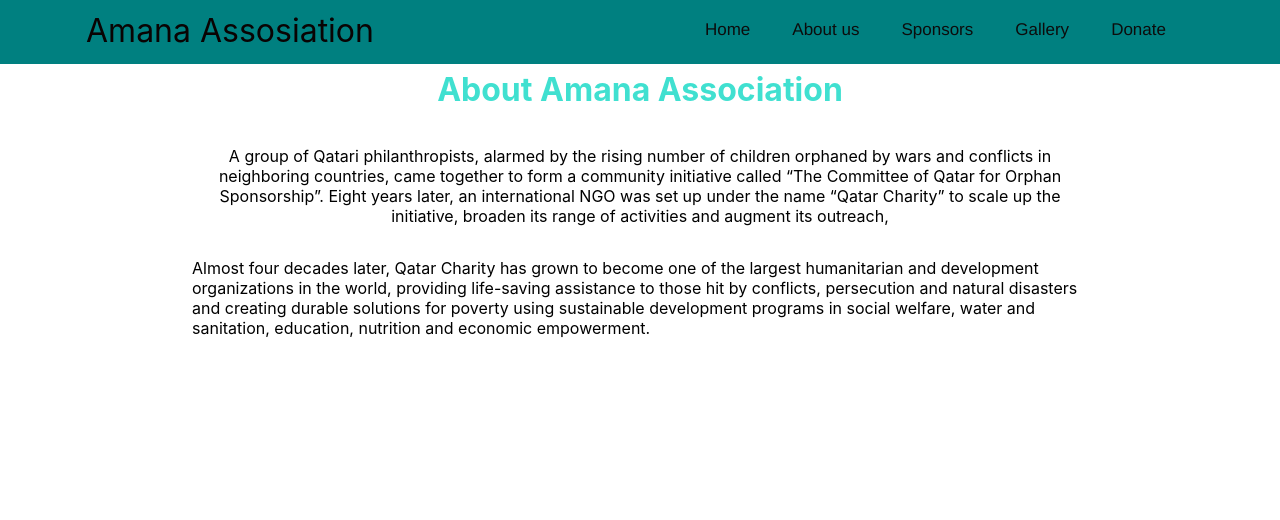
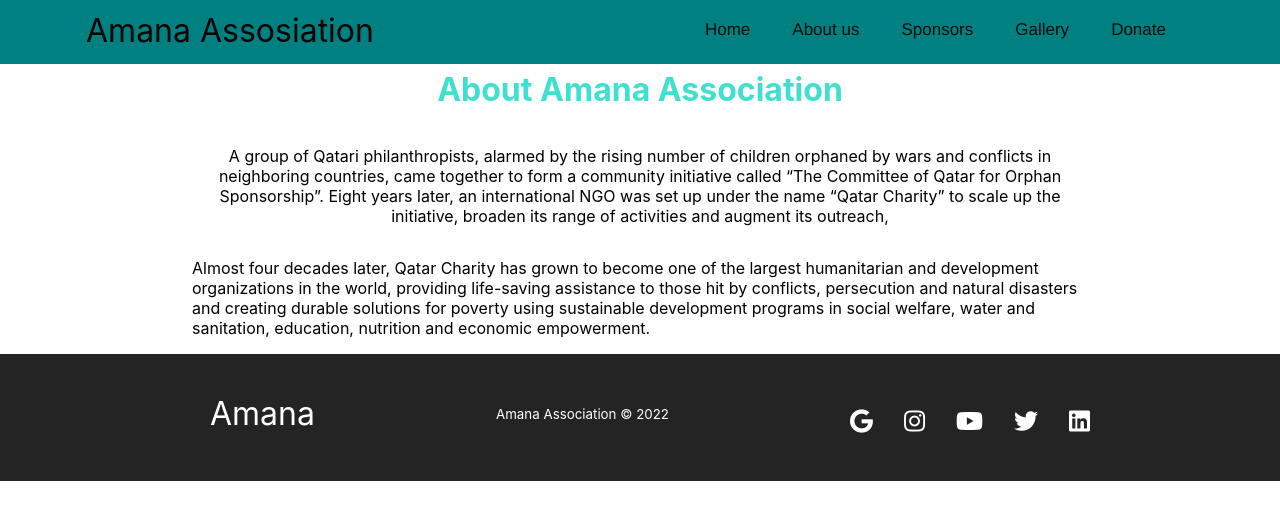
Before and after one commit to selehadin-cyber/Amana, a React (Create React App) app: page /aboutus in a window 1280 px wide. Shown: the top 520 px of the page. Built offline with nearby package versions, Linux system fonts and the light colour scheme.

Commit message:
footer added plus some improvments

```diff
--- a/src/App.js
+++ b/src/App.js
@@ -1,5 +1,6 @@
 import { BrowserRouter as HashRouter, Route, Routes} from "react-router-dom"
 import './App.css';
+import Footer from "./components/Footer";
 import { SliderData } from "./components/ImageData";
 import { ImageSlider } from "./components/ImageSlider";
 import Navbar from './components/Navbar';
@@ -17,7 +18,7 @@
         <Route path='/galeri' element={<Galeri />} />
         <Route path='/aboutus' element={<Aboutus />} />
         </Routes>
-
+        <Footer />
       </HashRouter>
     </>
   );
--- /dev/null
+++ b/src/components/Footer.css
@@ -0,0 +1,171 @@
+.footer-container {
+  background-color: #242424;
+  padding: 0rem 0 2rem 0;
+  display: flex;
+  flex-direction: column;
+  justify-content: center;
+  align-items: center;
+}
+
+.footer-subscription {
+  display: flex;
+  flex-direction: column;
+  justify-content: center;
+  align-items: center;
+  text-align: center;
+
+  margin-bottom: 24px;
+  padding: 24px;
+  color: #fff;
+}
+
+.footer-subscription > p {
+  font-family: 'Trebuchet MS', 'Lucida Sans Unicode', 'Lucida Grande',
+    'Lucida Sans', Arial, sans-serif;
+}
+
+.footer-subscription-heading {
+  margin-bottom: 24px;
+  font-size: 24px;
+}
+
+.footer-subscription-text {
+  margin-bottom: 24px;
+  font-size: 20px;
+}
+
+.footer-input {
+  padding: 8px 20px;
+  border-radius: 2px;
+  margin-right: 10px;
+  outline: none;
+  border: none;
+  font-size: 18px;
+  margin-bottom: 16px;
+  border: 1px solid #fff;
+}
+#Layer_2 {
+  fill: rgb(28, 140, 112);
+  width: 110px;
+  padding-top: 20px;
+
+}
+.footer-links {
+  width: 100%;
+  max-width: 1000px;
+  display: flex;
+  justify-content: center;
+}
+
+.footer-link-wrapper {
+  display: flex;
+}
+
+.footer-link-items {
+  display: flex;
+  flex-direction: column;
+  align-items: flex-start;
+  margin: 16px;
+  text-align: left;
+  width: 160px;
+  box-sizing: border-box;
+}
+
+.footer-link-items h2 {
+  margin-bottom: 16px;
+}
+
+.footer-link-items > h2 {
+  color: #fff;
+}
+
+.footer-link-items a {
+  color: #fff;
+  text-decoration: none;
+  margin-bottom: 0.5rem;
+}
+
+.footer-link-items a:hover {
+  color: #e9e9e9;
+  transition: 0.3s ease-out;
+}
+
+.footer-email-form h2 {
+  margin-bottom: 2rem;
+}
+
+.footer-input::placeholder {
+  color: #b1b1b1;
+}
+
+/* Social Icons */
+.social-icon-link {
+  color: #fff;
+  font-size: 24px;
+}
+
+.social-media {
+  max-width: 1000px;
+  width: 100%;
+}
+
+.social-media-wrap {
+  display: flex;
+  justify-content: space-between;
+  align-items: center;
+  width: 90%;
+  max-width: 1000px;
+  margin: 40px auto 0 auto;
+}
+
+.social-icons {
+  display: flex;
+  justify-content: space-between;
+  align-items: center;
+  width: 240px;
+}
+
+.social-logo {
+  color: #fff;
+  justify-self: start;
+  margin-left: 20px;
+  cursor: pointer;
+  text-decoration: none;
+  font-size: 2rem;
+  display: flex;
+  align-items: center;
+  margin-bottom: 16px;
+}
+.fopa {
+  margin: 0;
+  padding: auto;
+}
+.website-rights {
+  color: #fff;
+  margin-bottom: 16px;
+}
+
+@media screen and (max-width: 820px) {
+  .footer-links {
+    padding-top: 2rem;
+  }
+
+  .footer-input {
+    width: 100%;
+  }
+
+  .btn {
+    width: 100%;
+  }
+
+  .footer-link-wrapper {
+    flex-direction: column;
+  }
+
+  .social-media-wrap {
+    flex-direction: column;
+  }
+}
+
+@media screen and (max-width: 768px) {
+}
--- /dev/null
+++ b/src/components/Footer.js
@@ -0,0 +1,66 @@
+import React from 'react'
+import "./Footer.css"
+import { Button } from './Button';
+import { Link } from 'react-router-dom';
+
+function Footer() {
+    return (
+    <div className="footer-container">
+        <section class='social-media'>
+        <div class='social-media-wrap'>
+          <div class='footer-logo'>
+            <Link to='/' className='social-logo'>
+               <p className="fopa">Amana</p>
+            </Link>
+          </div>
+          <small class='website-rights'>Amana Association © 2022</small>
+          <div class='social-icons'>
+            <a
+              class='social-icon-link facebook'
+              href='/'
+              target='_blank'
+              aria-label='Facebook'
+            >
+              <i class='fab fa-google' />
+            </a>
+            <a
+              class='social-icon-link gmail'
+              href='https://instagram.com/gokpusutakimi?utm_medium=copy_link'
+              target='_blank'
+              aria-label='Gmail'
+            >
+              <i class='fab fa-instagram' />
+            </a>
+            <a
+              class='social-icon-link youtube'
+              href='https://www.youtube.com/channel/UCX-49bmcc_xlh9TGjuz1neg'
+              target='_blank'
+              aria-label='Youtube'
+            >
+              <i class='fab fa-youtube' />
+            </a>
+            <a
+              class='social-icon-link twitter'
+              href='https://twitter.com/gokpusu?s=08'
+              target='_blank'
+              aria-label='Twitter'
+            >
+              <i class='fab fa-twitter' />
+            </a>
+            <a
+              class='social-icon-link twitter'
+              href='https://www.linkedin.com/company/gokpusu-takimi'
+              target='_blank'
+              aria-label='LinkedIn'
+            >
+              <i class='fab fa-linkedin' />
+            </a>
+            {/*<Link to="https://www.vecteezy.com/free-vector/green-background">Green Background Vectors by Vecteezy</Link>*/}
+          </div>
+        </div>
+      </section>
+    </div>
+    )
+}
+
+export default Footer
--- a/src/components/Navbar.css
+++ b/src/components/Navbar.css
@@ -133,6 +133,14 @@
     font-family: 'Arimo', sans-serif;
     font-size: 17px;
   }
+  .sub-links{
+    font-size: 18px;
+    line-height: 15px;
+    border-radius: 5px!important;
+    text-decoration: none;
+    margin: auto;
+    color: black;
+  }
   @media screen and (max-width: 960px) {
     .nav-item {
       position: static;
@@ -169,21 +177,26 @@
     visibility: hidden;
   }
   nav ul #show-features:checked ~ .submenu{
-    max-height: fit-content;
+    max-height: 200px;
     position: relative;
     top: -50px;
+    display: flex;
+    justify-content: center;
+    align-items: center;
   }
   nav ul #show-features:checked  .submenu > ul{
-    max-height: 100vh;
+    max-height: 170px;
+    overflow: scroll;
 
   }
-  nav ul ul li{
-    margin: 7px 20px;
-  }
-  nav ul ul li a{
+
+  .sub-links{
     font-size: 18px;
-    line-height: 30px;
+    line-height: 15px;
     border-radius: 5px!important;
+    text-decoration: none;
+    margin: auto;
+    color: white;
   }
     .nav-menu {
       display: flex;
@@ -223,7 +236,9 @@
       color: #242424;
       border-radius: 0;
     }
-
+    .fa-angle-double-down {
+      margin-right: 10px;
+    }
     .navbar-logo {
       height: 100%;
       margin-left: 0px;
--- a/src/components/Navbar.js
+++ b/src/components/Navbar.js
@@ -55,19 +55,19 @@
                             Gallery
                         </Link>
                         <input type="checkbox" id="show-features"/>
-            <label for="show-features">Gallery</label>
+            <label for="show-features">Gallery<i class='fa fa-angle-double-down' /></label>
                         <div className="submenu">
                             <ul>
 
-                                <li><Link to="/galeri#qu-me" className="nav-links" onClick={closeMobileMenu}>
+                                <li><Link to="/galeri#qu-me" className="sub-links" onClick={closeMobileMenu}>
                                 Iftar Programs
                         </Link></li>
 
-                                <li><Link to="/galeri/#or-su" className="nav-links" onClick={closeMobileMenu}>
+                                <li><Link to="/galeri/#or-su" className="sub-links" onClick={closeMobileMenu}>
                                 Udhiya Programs
                         </Link></li>
 
-                                <li><Link to="/galeri#mo" className="nav-links" onClick={closeMobileMenu}>
+                                <li><Link to="/galeri#mo" className="sub-links" onClick={closeMobileMenu}>
                                 Mosquees
                         </Link></li>
 
```
